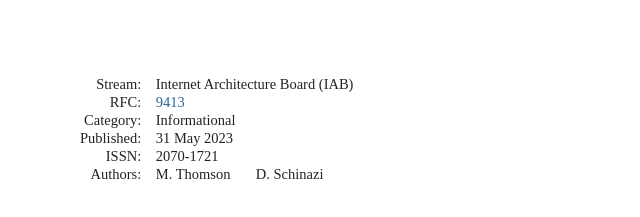
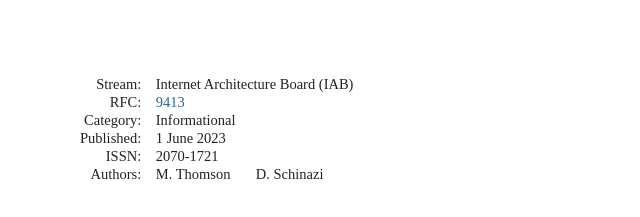
Before and after one commit to intarchboard/draft-protocol-maintenance, a plain HTML site: page auth48/draft-iab-protocol-maintenance.html in a window 1280 px wide. Shown: the top 217 px of the page, 92-732 px from the left. Drawn offline with Linux system fonts and the light colour scheme; a web font is replaced by a local one.

Commit message:
Script updating gh-pages from 9fb784d. [ci skip]

```diff
--- a/auth48/draft-iab-protocol-maintenance.html
+++ b/auth48/draft-iab-protocol-maintenance.html
@@ -25,6 +25,7 @@ maintained, protocol designers and implementers can avoid these pitfalls.
 <meta content="postel" name="keyword">
 <meta content="principle" name="keyword">
 <meta content="law" name="keyword">
+<meta content="tolerance" name="keyword">
 <meta content="wrong" name="keyword">
 <meta content="9413" name="rfc.number">
 <!-- Generator version information:
@@ -1064,7 +1065,7 @@ svg :is([fill="white"], [fill^="#fff"]) {
 <thead><tr>
 <td class="left">RFC 9413</td>
 <td class="center">Maintaining Robust Protocols</td>
-<td class="right">May 2023</td>
+<td class="right">June 2023</td>
 </tr></thead>
 <tfoot><tr>
 <td class="left">Thomson &amp; Schinazi</td>
@@ -1083,7 +1084,7 @@ svg :is([fill="white"], [fill^="#fff"]) {
 <dd class="category">Informational</dd>
 <dt class="label-published">Published:</dt>
 <dd class="published">
-<time datetime="2023-05-31" class="published">31 May 2023</time>
+<time datetime="2023-06-01" class="published">1 June 2023</time>
     </dd>
 <dt class="label-issn">ISSN:</dt>
 <dd class="issn">2070-1721</dd>
```
Also changed, not shown: auth48/draft-iab-protocol-maintenance.txt.
